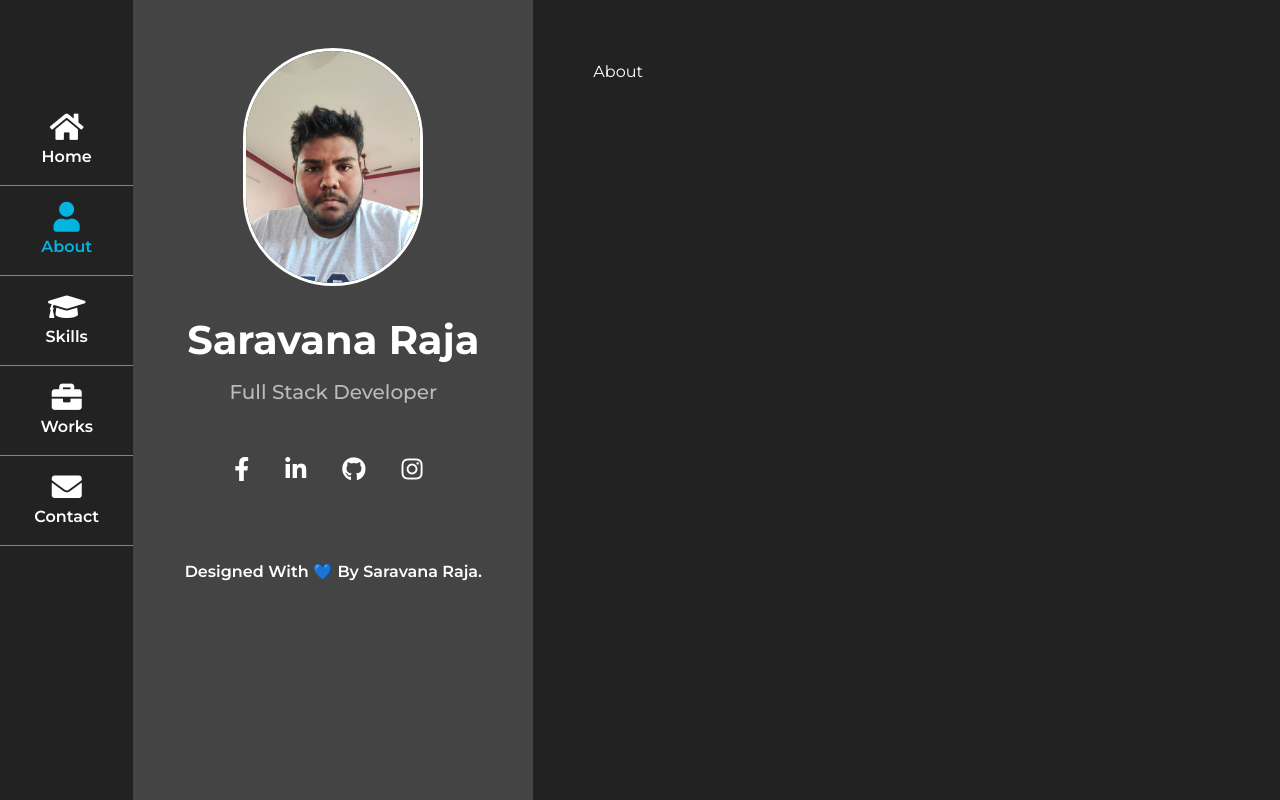
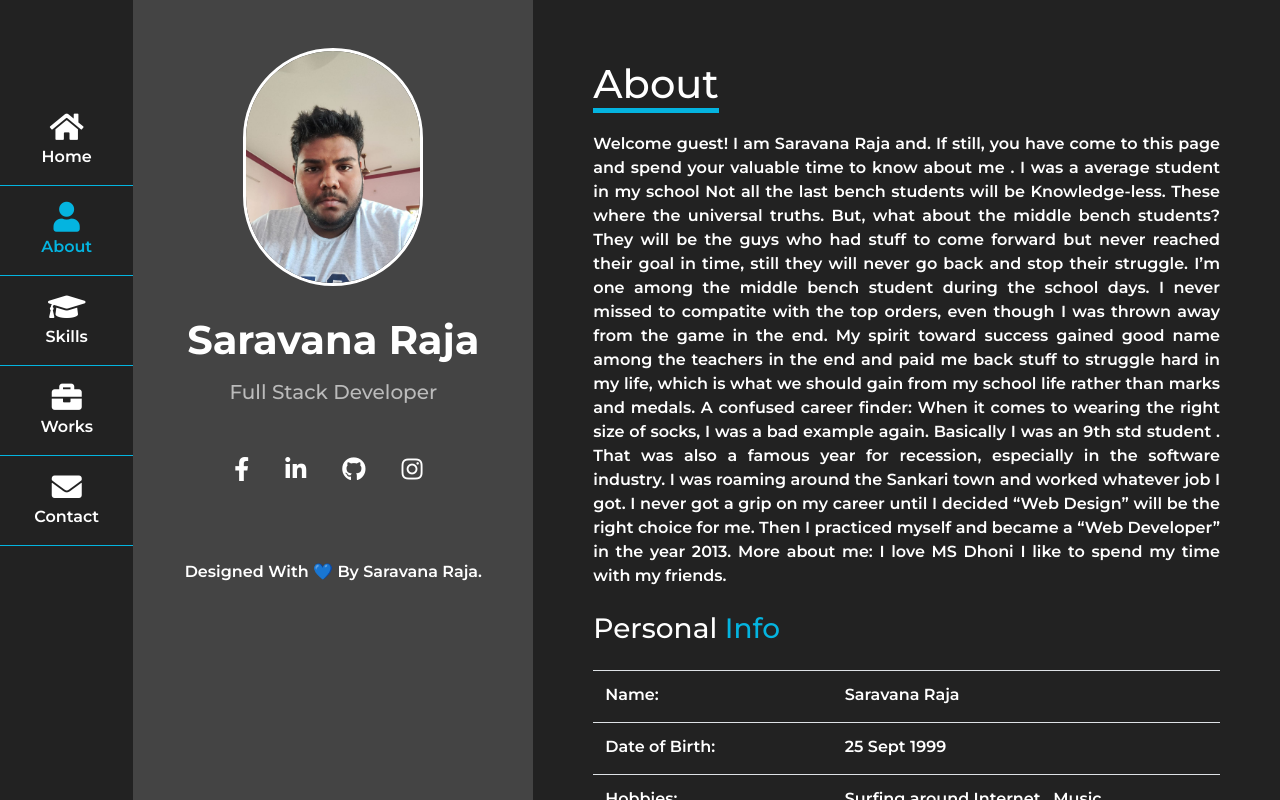
Before and after one commit to saravanaraja25/saravana-portfolio, a React (Create React App) app: page /about in a window 1280 px wide. Built offline with nearby package versions, Linux system fonts and the light colour scheme.

Commit message:
skills,about,contact page completed

```diff
--- a/src/App.scss
+++ b/src/App.scss
@@ -105,6 +105,76 @@ body{
                 text-decoration: none;
             }
         }
+
+    }
+    .page-title{
+        position: relative;
+        display: inline;
+        &::after{
+            position: absolute;
+            content: '';
+            display: inline-block;
+            width: 100%;
+            height: 5px;
+            background: #04b4e0;
+            left: 0px;
+            bottom: -5px;
+            animation: line 1s;
+            @keyframes line {
+                from {width: 0%;}
+                to {top: 100%;}
+            }
+        }
+    }
+    @media only screen and (max-width: 500px) {
+        .about{
+            overflow-x: scroll;
+        }
+    }
+    .about{
+        @media only screen and (max-width: 500px) {
+            overflow-x: scroll;
+        }
+        overflow: hidden;
+        .content{
+            h3{
+                span{
+                    color: #04b4e0;
+                }
+            }
+            p{
+                font-weight: 600;
+            }
+            table{
+                th,td{
+                    padding-bottom: 15px;
+                    font-weight: 600;
+                    // width: 1000px;
+                }
+            }
+        }
+    }
+    .contact{
+        .c-card{
+            margin-bottom: 20px;
+            i{
+                font-size: 34px;
+                margin-bottom: 20px;
+            }
+            padding: 30px 20px;
+            border:1px solid #04b4e0;
+            transition: .5s;
+            &:hover{
+                background-color: white;
+                color: #04b4e0;
+            }
+        }
+    }
+    .skills{
+        .progress-bar{
+            background-color: #04b4e0;
+            font-weight: 600;
+        }
     }
     /* width */
     &::-webkit-scrollbar {
--- a/src/components/About.js
+++ b/src/components/About.js
@@ -2,8 +2,46 @@ import React from 'react'
 
 function About() {
     return (
-        <div>
-            About
+        <div data-aos="fade-right" className="about">
+            <h1 className="page-title">About</h1>
+            <div className="mt-4 content">
+                <p className="text-justify">Welcome guest! I am Saravana Raja and. If still, you have come to this page and spend your valuable time to know about me . I was a average student in my school Not all the last bench students will be Knowledge-less. These where the universal truths. But, what about the middle bench students? They will be the guys who had stuff to come forward but never reached their goal in time, still they will never go back and stop their struggle. I’m one among the middle bench student during the school days. I never missed to compatite with the top orders, even though I was thrown away from the game in the end. My spirit toward success gained good name among the teachers in the end and paid me back stuff to struggle hard in my life, which is what we should gain from my school life rather than marks and medals. A confused career finder: When it comes to wearing the right size of socks, I was a bad example again. Basically I was an 9th std student . That was also a famous year for recession, especially in the software industry. I was roaming around the Sankari town and worked whatever job I got. I never got a grip on my career until I decided “Web Design” will be the right choice for me. Then I practiced myself and became a “Web Developer” in the year 2013. More about me: I love MS Dhoni I like to spend my time with my friends.</p>
+                <h3 className="mt-4">Personal <span>Info</span></h3>
+                <table className="mt-4 table text-white">
+                    <tr>
+                        <th>Name: </th>
+                        <td>Saravana Raja</td>
+                    </tr>
+                    <tr>
+                        <th>Date of Birth: </th>
+                        <td>25 Sept 1999</td>
+                    </tr>
+                    <tr>
+                        <th>Hobbies: </th>
+                        <td>Surfing around Internet , Music</td>
+                    </tr>
+                    <tr>
+                        <th>Nationality: </th>
+                        <td>Indian</td>
+                    </tr>
+                    <tr>
+                        <th>City: </th>
+                        <td>Salem</td>
+                    </tr>
+                    <tr>
+                        <th>E-Mail: </th>
+                        <td>saravanaraja25@gmail.com</td>
+                    </tr>
+                    <tr>
+                        <th>Skype: </th>
+                        <td>saravanaraja25</td>
+                    </tr>
+                    <tr>
+                        <th>Language Known: </th>
+                        <td>Tamil , English</td>
+                    </tr>
+                </table>
+            </div>
         </div>
     )
 }
--- a/src/components/Contact.js
+++ b/src/components/Contact.js
@@ -2,8 +2,36 @@ import React from 'react'
 
 function Contact() {
     return (
-        <div>
-            Contact
+        <div data-aos="zoom-in-right" className="contact">
+            <h1 className="page-title">Contact</h1>
+            <div className="mt-5 content">
+                <div className="row mt-5">
+                    <div className="col-lg-6">
+                        <div className="text-center c-card">
+                            <i className="fas fa-phone"></i>
+                            <h5>+91 8072443885</h5>
+                        </div>
+                    </div>
+                    <div className="col-lg-6">
+                        <div className="text-center c-card">
+                            <i className="fas fa-envelope"></i>
+                            <h5>saravanaraja25@gmail.com</h5>
+                        </div>
+                    </div>
+                    <div className="col-lg-6">
+                        <div className="text-center c-card">
+                            <i className="fas fa-map-marker-alt"></i>
+                            <h5>Sankari , Salem</h5>
+                        </div>
+                    </div>
+                    <div className="col-lg-6">
+                        <div className="text-center c-card">
+                            <i className="fas fa-clock"></i>
+                            <h5>9PM - 6PM(IST)</h5>
+                        </div>
+                    </div>
+                </div>
+            </div>
         </div>
     )
 }
--- a/src/components/Home.js
+++ b/src/components/Home.js
@@ -18,6 +18,8 @@ function Home() {
                                 typewriter
                                 .typeString("Full Stack Developer")
                                 .deleteAll()
+                                .typeString("Freelancer")
+                                .deleteAll()
                                 .typeString("Music Producer")
                                 .deleteAll()
                                 .start();
--- a/src/components/Skills.js
+++ b/src/components/Skills.js
@@ -1,9 +1,26 @@
 import React from 'react'
+import {ProgressBar} from 'react-bootstrap'
 
 const Skills = () => {
     return (
-        <div>
-            Skills
+        <div data-aos="fade-left" className="skills">
+            <h1 className="page-title">Skills</h1>
+            <div className="mt-5 content">
+                <h4 className="mt-4">HTML</h4>
+                <ProgressBar  now={90} label="90%" />
+                <h4 className="mt-4">CSS/SASS</h4>
+                <ProgressBar now={80} label="80%" />
+                <h4 className="mt-4">JavaScript</h4>
+                <ProgressBar now={85} label="85%" />
+                <h4 className="mt-4">PHP</h4>
+                <ProgressBar now={75} label="75%" />
+                <h4 className="mt-4">React Js</h4>
+                <ProgressBar now={85} label="85%" />
+                <h4 className="mt-4">Laravel</h4>
+                <ProgressBar now={80} label="80%" />
+                <h4 className="mt-4">Wordpress</h4>
+                <ProgressBar now={80} label="80%" />
+            </div>
         </div>
     )
 }
--- a/src/components/Work.js
+++ b/src/components/Work.js
@@ -2,8 +2,8 @@ import React from 'react'
 
 function Work() {
     return (
-        <div>
-            Work
+        <div data-aos="fade-up" className="work">
+            <h1 className="page-title">Work</h1>
         </div>
     )
 }
```
